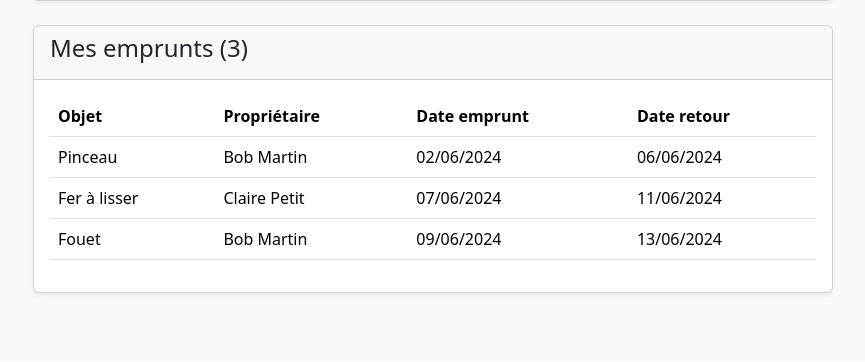
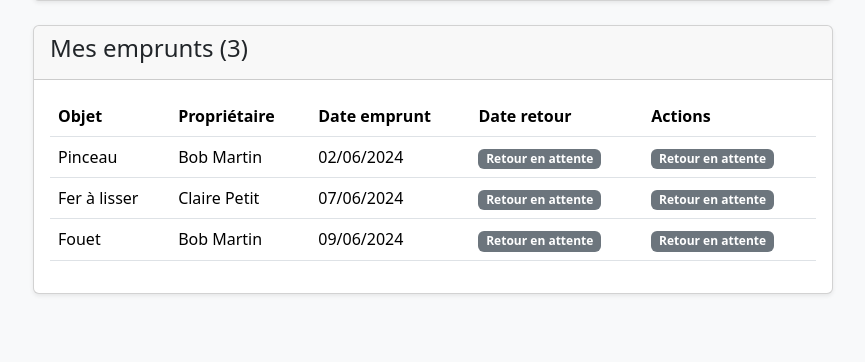
Before and after one commit to LetseeMilk/Final_project_3958_3894, a PHP site: page /pages/profil.php in a window 1280 px wide. Shown: the part 1216-1578 px from the top of the page, without its empty margins (207-1072 px from the left). Before the commit the page ends 1512 px from the top, so only its background shows below. Run offline with PHP 8.4, Linux system fonts and the light colour scheme; the visitor is signed in with stand-in values (Sample User, id 1); data comes from the database, SQL or seed files in the repository.

Commit message:
ETU003894 3958

```diff
--- a/exam.sql
+++ b/exam.sql
@@ -40,6 +40,7 @@ CREATE TABLE e_emprunt (
     id_membre INT NOT NULL,
     date_emprunt DATE,
     date_retour DATE,
+    etat_retour VARCHAR(20),
     FOREIGN KEY (id_objet) REFERENCES e_objet(id_objet),
     FOREIGN KEY (id_membre) REFERENCES e_membre(id_membre)
 );
--- a/pages/profil.php
+++ b/pages/profil.php
@@ -31,7 +31,7 @@ while ($row = mysqli_fetch_assoc($resultObjets)) {
     $objets[] = $row;
 }
 
-$queryEmprunts = "SELECT e.*, o.nom_objet, m.nom AS nom_proprietaire
+$queryEmprunts = "SELECT e.id_emprunt, e.date_emprunt, e.date_retour, e.etat_retour, o.nom_objet, m.nom AS nom_proprietaire
                   FROM e_emprunt e
                   JOIN e_objet o ON e.id_objet = o.id_objet
                   JOIN e_membre m ON o.id_membre = m.id_membre
@@ -141,6 +141,7 @@ while ($row = mysqli_fetch_assoc($resultEmprunts)) {
                 <th>Propriétaire</th>
                 <th>Date emprunt</th>
                 <th>Date retour</th>
+                <th>Actions</th>
             </tr>
         </thead>
         <tbody>
@@ -149,7 +150,42 @@ while ($row = mysqli_fetch_assoc($resultEmprunts)) {
                     <td><?= $emprunt['nom_objet'] ?></td>
                     <td><?= $emprunt['nom_proprietaire'] ?></td>
                     <td><?= date('d/m/Y', strtotime($emprunt['date_emprunt'])) ?></td>
-                                        <td><?= $emprunt['date_retour'] ? date('d/m/Y', strtotime($emprunt['date_retour'])) : 'En cours' ?></td>
+                    <td>
+                        <?php if ($emprunt['date_retour']): ?>
+                            <?php if ($emprunt['etat_retour']): ?>
+                                <span class="badge bg-success">Retourné (<?= $emprunt['etat_retour'] ?>)</span>
+                            <?php else: ?>
+                                <span class="badge bg-secondary">Retour en attente</span>
+                            <?php endif; ?>
+                        <?php else: ?>
+                            <span class="badge bg-warning">En cours</span>
+                        <?php endif; ?>
+                    </td>
+
+                <td>
+                    <?php if (!$emprunt['date_retour']): ?>
+                        <form method="post" action="traiter_retour.php" class="row g-2">
+                            <input type="hidden" name="id_emprunt" value="<?= $emprunt['id_emprunt'] ?>">
+                            <div class="col-auto">
+                                <select name="etat_retour" class="form-select form-select-sm" required>
+                                    <option value="">État</option>
+                                    <option value="bon">OK</option>
+                                    <option value="abime">Abîmé</option>
+                                </select>
+                            </div>
+                            <div class="col-auto">
+                                <button type="submit" class="btn btn-sm btn-primary">Valider retour</button>
+                            </div>
+                        </form>
+                    <?php else: ?>
+                        <?php if ($emprunt['etat_retour']): ?>
+                            <span class="badge bg-success">Retourné (<?= htmlspecialchars($emprunt['etat_retour']) ?>)</span>
+                        <?php else: ?>
+                            <span class="badge bg-secondary">Retour en attente</span>
+                        <?php endif; ?>
+                    <?php endif; ?>
+                </td>
+
                 </tr>
             <?php endforeach; ?>
         </tbody>
--- a/pages/request.php
+++ b/pages/request.php
@@ -8,7 +8,6 @@ $nom = $_POST['nom'];
 
 $genre = $_POST['genre'];
 $ville = $_POST['ville'];
-
 $image_profil = null;
 
 
```
Also changed, not shown: inc/traitement_retour.php (added, +42 -0 lines), 1 other file. Lines whose indentation alone changed are shown as unchanged.
